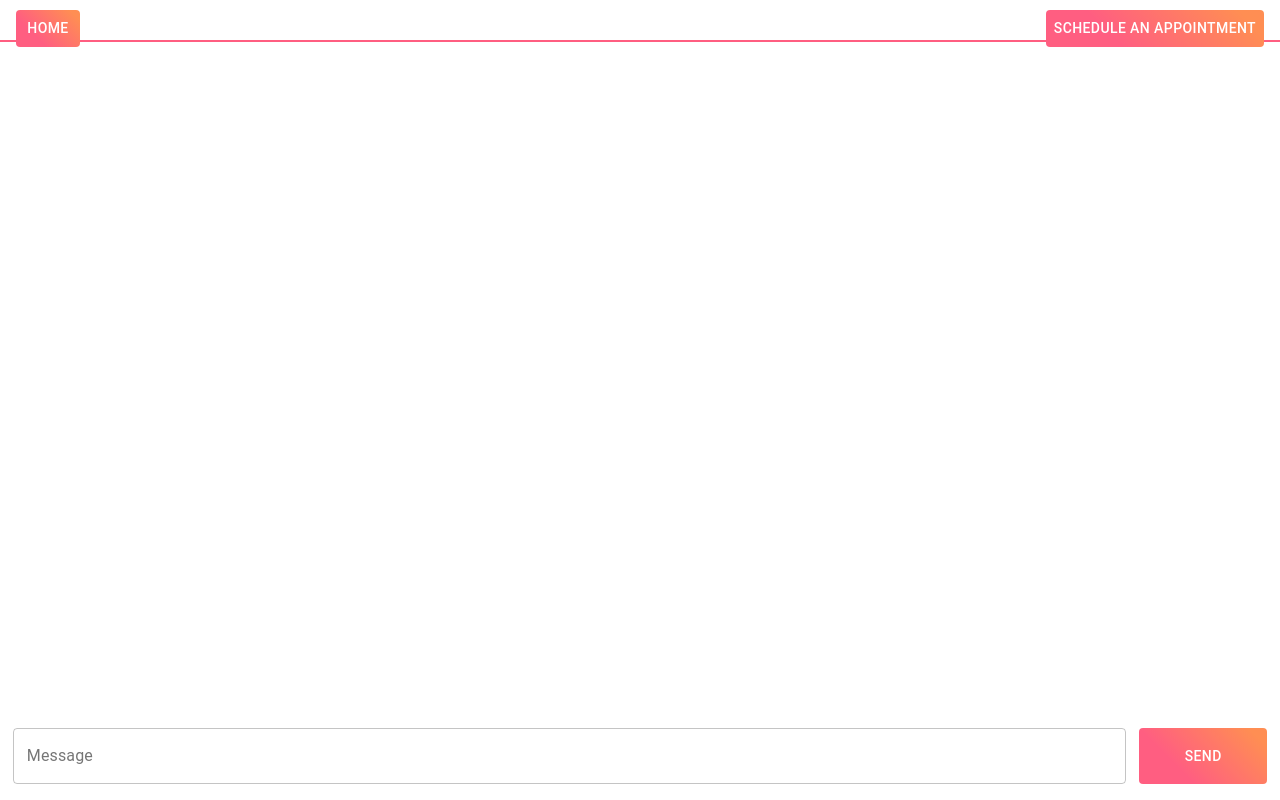
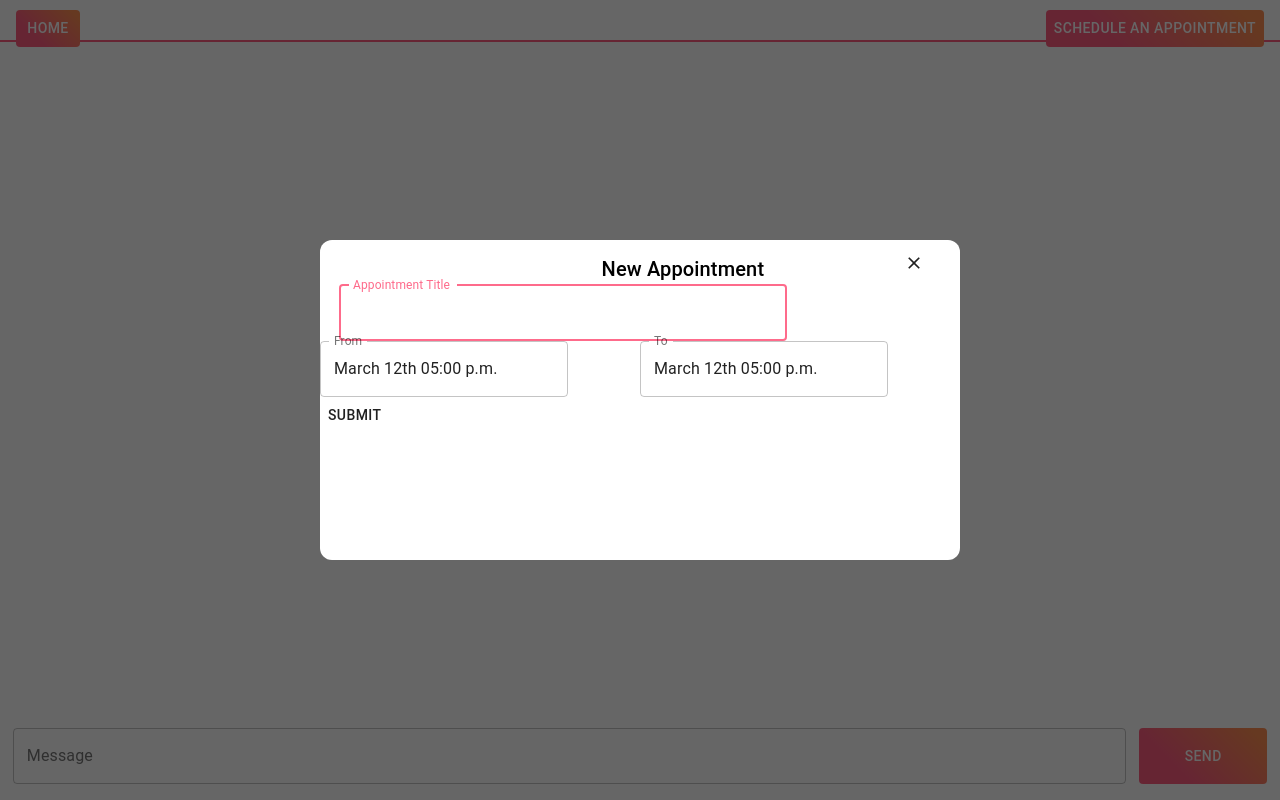
Before and after one commit to HardPocketRocket/thesis-web-application, a React (Create React App) app in the folder frontend/: page /message/1 in a window 1280 px wide. Both pictures are taken after a click on the button "SCHEDULE AN APPOINTMENT". Built offline with nearby package versions, Linux system fonts and the light colour scheme; no server answers.

Commit message:
Implemented new appointments

```diff
--- a/frontend/src/components/home.component.js
+++ b/frontend/src/components/home.component.js
@@ -510,6 +510,26 @@ class HomeComponent extends Component {
 			picturePath = 'DefaultProfilePicture.jpg';
 		}
 
+		const messages = {
+			moreInformationLabel: '',
+		};
+
+		const TextEditor = (props) => {
+			console.log(props);
+
+			if (props.type === 'multilineTextEditor') {
+			  return null;
+			} return <AppointmentForm.TextEditor {...props} />;
+		};
+
+		const BooleanEditor = (props) => {
+			console.log(props);
+
+			if (props.label === 'All Day' || props.label === 'Repeat') {
+			  return null;
+			} return <AppointmentForm.BooleanEditor {...props} />;
+		};
+
 		const EditButton = () => {
 			if (this.state.isTutor) {
 				return (
@@ -848,7 +868,7 @@ class HomeComponent extends Component {
 								<IntegratedEditing />
 								<Appointments appointmentComponent={Appointment} />
 								<AppointmentTooltip showCloseButton showOpenButton showDeleteButton/>
-								<AppointmentForm/>
+								<AppointmentForm textEditorComponent={TextEditor} booleanEditorComponent={BooleanEditor} messages={messages}/>
 							</Scheduler>
 						</Box>
 					</Box>
--- a/frontend/src/components/message.component.js
+++ b/frontend/src/components/message.component.js
@@ -1,7 +1,14 @@
 import React, { Component } from 'react';
 import axios from 'axios';
 
-import { withStyles, Box, Typography, TextField, Button } from '@material-ui/core';
+import { DateTimePicker, MuiPickersUtilsProvider } from '@material-ui/pickers';
+
+import 'date-fns';
+import DateFnsUtils from '@date-io/date-fns';
+
+import { withStyles, Box, Typography, TextField, Button, Grid } from '@material-ui/core';
+
+import CloseIcon from '@material-ui/icons/Close';
 
 const socket = require('socket.io-client');
 let socketClient;
@@ -115,6 +122,41 @@ const styles = {
 		border: 0,
 		color: 'white',
 	},
+	modal: {
+		position: 'fixed',
+		top: 0,
+		left: 0,
+		width: '100%',
+		height: '100%',
+		background: 'rgba(0, 0, 0, 0.6)',
+		display: 'block',
+	},
+	modalMain: {
+		borderRadius: 12,
+		position: 'fixed',
+		background: 'white',
+		width: '50%',
+		height: '40%',
+		top: '50%',
+		left: '50%',
+		transform: 'translate(-50%,-50%)',
+	},
+	modalCloseButton: {
+		position: 'fixed',
+		top: 10,
+		right: 8,
+		height: '8%',
+		width: '8%',
+	},
+	modalText: {
+		marginRight: '30%',
+		marginLeft: '44%',
+		marginTop: '2%',
+	},
+	modalTextField: {
+		width: '70%',
+		marginLeft: '3%',
+	},
 };
 
 class MessageComponent extends Component {
@@ -131,6 +173,11 @@ class MessageComponent extends Component {
 			receiverFirstName: '',
 			receiverLastName: '',
 			receiverUsername: '',
+
+			showAppointmentModal: false,
+			appointmentTitle: '',
+			selectedFromDate: new Date(),
+			selectedToDate: new Date(),
 		};
 
 		this.onSubmit = this.onSubmit.bind(this);
@@ -186,6 +233,18 @@ class MessageComponent extends Component {
 		return receiver;
 	}
 
+	handleFromDateChange = (date) => {
+		this.setState({
+			selectedFromDate: date,
+		});
+	};
+
+	handleToDateChange = (date) => {
+		this.setState({
+			selectedToDate: date,
+		});
+	};
+
 	onChangeMessage(event) {
 		window.scrollTo(450, 2000);
 
@@ -194,8 +253,34 @@ class MessageComponent extends Component {
 		});
 	}
 
+	onChangeAppointmentTitle = (event) => {
+		this.setState({
+			appointmentTitle: event.target.value
+		})
+	}
+
 	onHomeClicked = (event) => {
 		this.props.history.push('/home/' + sessionStorage.getItem('id'));
+	};
+
+	showAppointmentModal = () => {
+		this.setState({ showAppointmentModal: true });
+	};
+
+	hideAppointmentModal = () => {
+		this.setState({ showAppointmentModal: false });
+	};
+
+	onSubmitAppointment = () => {
+		console.log(this.state.selectedToDate, this.state.selectedFromDate);
+
+
+		axios.post('http://localhost:5000/appointment/', {
+			participants: [this.state.sender, this.state.receiver],
+			title: this.state.appointmentTitle,
+			startDate: this.state.selectedFromDate.toString(),
+			endDate: this.state.selectedToDate.toString()
+		});
 	}
 
 	onSubmit(event) {
@@ -265,14 +350,87 @@ class MessageComponent extends Component {
 			);
 		};
 
+		const AppointmentModal = () => {
+			if (this.state.showAppointmentModal) {
+				return (
+					<div className={classes.modal}>
+						<section className={classes.modalMain}>
+							<Typography className={classes.modalText} variant='h6'>
+								New Appointment
+							</Typography>
+							<Button
+								className={classes.modalCloseButton}
+								onClick={this.hideAppointmentModal}
+								startIcon={<CloseIcon />}></Button>
+							<Grid container className={classes.grid}>
+							<TextField
+									className={classes.modalTextField}
+									required
+									autoFocus
+									variant='outlined'
+									label='Appointment Title'
+									type='text'
+									value={this.state.appointmentTitle}
+									onChange={this.onChangeAppointmentTitle}
+									InputProps={{
+										classes: {
+											root: classes.outlinedRoot,
+											notchedOutline: classes.notchedOutline,
+											focused: classes.focused,
+										},
+									}}
+									InputLabelProps={{
+										classes: {
+											root: classes.label,
+											focused: classes.focusedLabel,
+										},
+										required: false,
+									}}
+								/>
+								<Grid item xs={6}>
+									<MuiPickersUtilsProvider utils={DateFnsUtils}>
+										<DateTimePicker
+											label='From'
+											inputVariant='outlined'
+											value={this.state.selectedFromDate}
+											onChange={this.handleFromDateChange}
+										/>
+									</MuiPickersUtilsProvider>
+								</Grid>
+								<Grid item xs={6}>
+									<MuiPickersUtilsProvider utils={DateFnsUtils}>
+										<DateTimePicker
+											label='To'
+											inputVariant='outlined'
+											value={this.state.selectedToDate}
+											onChange={this.handleToDateChange}
+										/>
+									</MuiPickersUtilsProvider>
+								</Grid>
+							</Grid>
+							<Button onClick={this.onSubmitAppointment}>Submit</Button>
+						</section>
+					</div>
+				);
+			} else {
+				return null;
+			}
+		};
+
 		return (
 			<div>
 				<Box className={classes.topBar}>
-					<Button className={classes.topBarHomeButton} onClick={this.onHomeClicked}> Home</Button>
+					<Button className={classes.topBarHomeButton} onClick={this.onHomeClicked}>
+						{' '}
+						Home
+					</Button>
 					<Typography className={classes.topBarText}>
 						{this.state.receiverUsername}
 					</Typography>
-					<Button className={classes.topBarButton}> Schedule an Appointment</Button>
+					<Button className={classes.topBarButton} onClick={this.showAppointmentModal}>
+						{' '}
+						Schedule an Appointment
+					</Button>
 				</Box>
 				<Messages messages={this.state.messageList} />
 				<form onSubmit={this.onSubmit}>
@@ -310,6 +468,7 @@ class MessageComponent extends Component {
 						</Button>
 					</Box>
 				</form>
+				<AppointmentModal></AppointmentModal>
 			</div>
 		);
 	}
```
Also changed, not shown: 1 other file (tests, documents, lock files or other folders).
